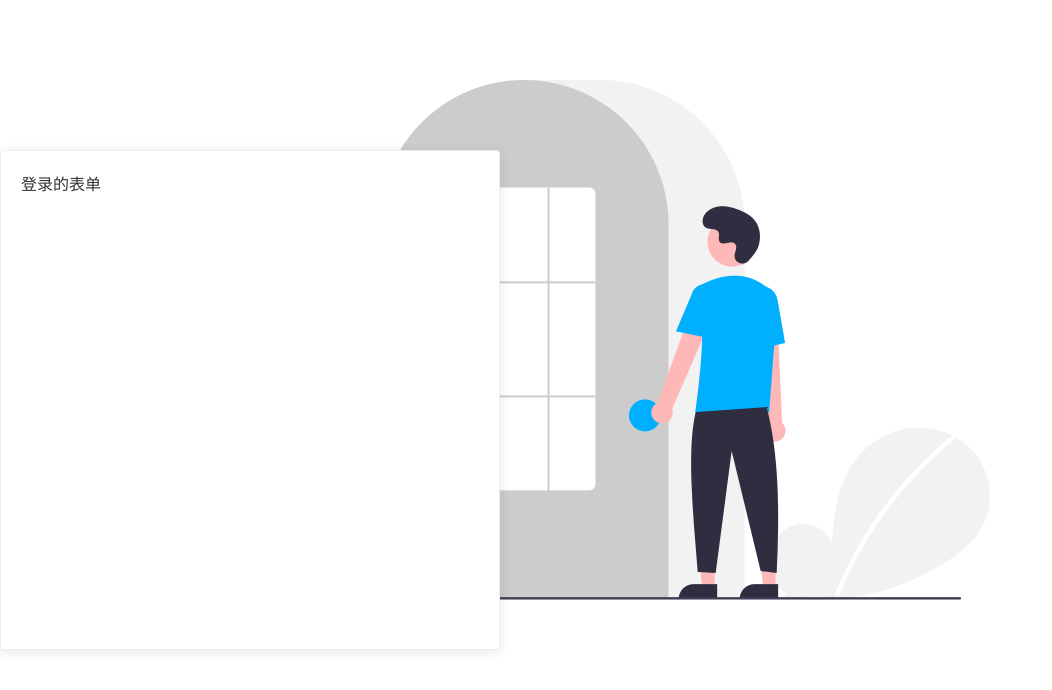
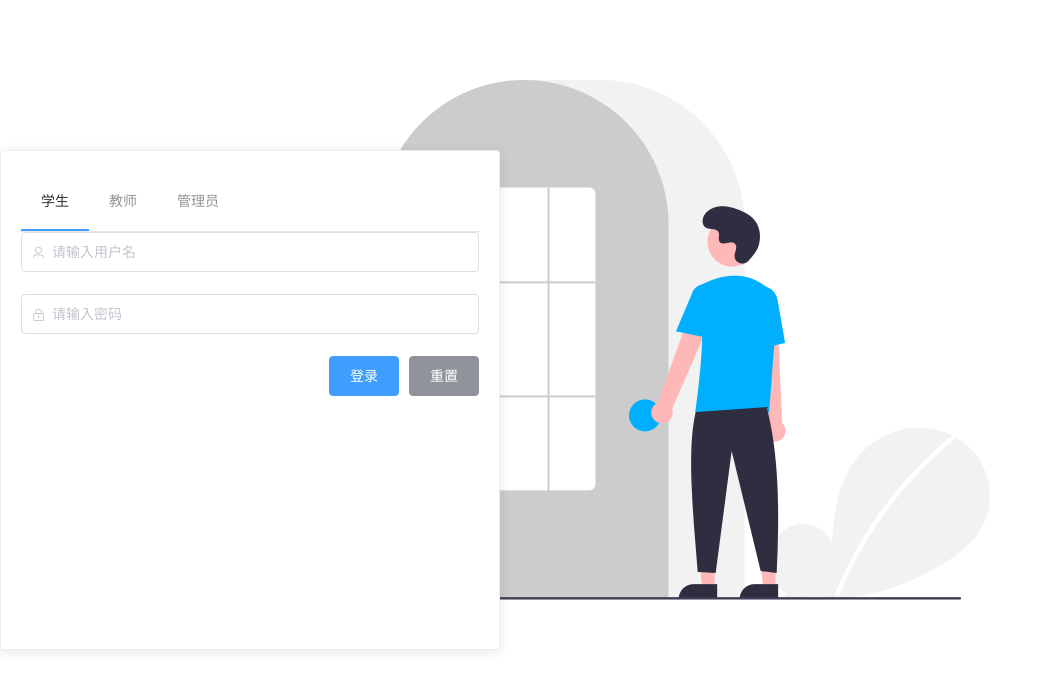
Before and after one commit to yellowsae/course-web, a Vue app: page /login in a window 1280 px wide. Shown: the top 690 px of the page, without its empty margins (0-1052 px from the left). Built offline with nearby package versions, Linux system fonts and the light colour scheme.

Commit message:
chore: 实现基本登录功能

```diff
--- a/src/api/index.js
+++ b/src/api/index.js
@@ -2,6 +2,8 @@
 
 import axios from 'axios' // 引入axios
 import qs from 'qs' // 引入qs，用来序列化post类型的数据，否则后端无法接收到数据
+import NProgress from 'nprogress'
+import 'nprogress/nprogress.css'
 // 设置post请求头
 axios.defaults.headers.post['Content-Type'] = 'application/x-www-form-urlencoded;charset=UTF-8'
 axios.defaults.withCredentials = false// 在跨域请求时，不会携带用户凭证；返回的 response 里也会忽略 cookie
@@ -26,30 +28,27 @@ if (process.env.NODE_ENV === 'production')
 // 请求发起前拦截
 instanceA.interceptors.request.use((config) => {
   // 这里可以对接口请求头进行操作 如：config.headers['X-Token'] = token
-
-  // console.log('请求拦截instanceA', config)
+  NProgress.start()
   return config
 }, (error) => {
-  // Do something with request error
   return Promise.reject(error)
 })
 instanceB.interceptors.request.use((config) => {
-  // console.log('请求拦截instanceB', config)
+  NProgress.start()
   return config
 }, (error) => {
-  // Do something with request error
   return Promise.reject(error)
 })
 
 // 响应拦截（请求返回后拦截）
 instanceA.interceptors.response.use((response) => {
-  // console.log('响应拦截instanceA', response)
+  NProgress.done()
   return response
 }, (error) => {
   return Promise.reject(error)
 })
 instanceB.interceptors.response.use((response) => {
-  // console.log('响应拦截instanceB', response)
+  NProgress.done()
   return response
 }, (error) => {
   return Promise.reject(error)
--- a/src/mock/mock.js
+++ b/src/mock/mock.js
@@ -93,7 +93,7 @@ Mock.mock('/api/subjectInfo', (_req, _res) => {
       subject: '基于舆论分析的信息安全系统', // 题目
       subjectType: '实验研究', // 题目类型
       subjectFrom: '教师自选题', // 题目来源
-      mentor: '于子涵 (11111)', // 教师编号
+      mentor: '张三 (11111)', // 教师编号
       subjectState: '确认通过', // 是否确认通过
       reportTime: '2020-12-12 19:16:10', // 申报时间
       operate: '题目详情', // 操作
@@ -103,7 +103,7 @@ Mock.mock('/api/subjectInfo', (_req, _res) => {
       subject: '基于舆论分析的信息安全系统',
       subjectType: '软件开发',
       subjectFrom: '教师自选题',
-      mentor: '于子涵',
+      mentor: '张三',
       reportTime: '2020-12-12 19:16:10', // 申报时间
       subjectState: '不通过',
       profession: '设计系', // 所属院系
@@ -114,7 +114,7 @@ Mock.mock('/api/subjectInfo', (_req, _res) => {
       subjectType: '工程设计',
       subjectFrom: '教师自选题',
       reportTime: '2020-12-12 19:16:10', // 申报时间
-      mentor: '于子涵 (11111)',
+      mentor: '李四 (2222)',
       subjectState: '确认通过',
       profession: '电子信息工程系', // 所属院系
       operate: '题目详情',
@@ -124,3 +124,24 @@ Mock.mock('/api/subjectInfo', (_req, _res) => {
     tableData,
   }
 })
+
+// 模拟登录
+Mock.mock('/api/login', (_req, _res) => {
+  const data = {
+    token: 'user-student-token',
+    id: 300,
+    studentId: 1951400299,
+    username: '张三',
+    profession: '网络工程',
+    grade: '2019',
+    email: 'test@test.test',
+  }
+  const meta = {
+    msg: '登录成功',
+    status: 200,
+  }
+  return {
+    data,
+    meta,
+  }
+})
--- a/src/router/index.js
+++ b/src/router/index.js
@@ -55,4 +55,23 @@ const router = new VueRouter({
   ],
 })
 
+// 配置路由守卫
+router.beforeEach((to, from, next) => {
+  // to 将要访问那个路径
+  // from 代表从那个路径跳转而来
+  // next() 是一个函数， 表示放行  ，  next('/login') 强制跳转
+
+  // 判断/login表示可以放行
+  if (to.path === '/login')
+    return next()
+  // 获取 token
+  const tokenStr = window.sessionStorage.getItem('token')
+  // 判断是否具有 token , 如果没有token, 或者token为空， 则强制条状 /login
+  if (!tokenStr)
+    return next('/login')
+
+  // 其他情况， 放行
+  next()
+})
+
 export default router
--- a/src/views/login/index.vue
+++ b/src/views/login/index.vue
@@ -1,19 +1,122 @@
 <script>
 export default {
   name: 'Login',
+  data() {
+    return {
+      activeIndex: '1',
+      activeIndex2: '1',
+      // 这是登录表单的数据绑定对象
+      LoginForm: {
+        username: '',
+        password: '',
+      },
+      // LoginFormRules 表单数据的验证对象
+      LoginFormRules: {
+        // 验证用户名是否合法
+        username: [
+          { required: true, message: '请输入用户名', trigger: 'blur' },
+          { min: 3, max: 10, message: '长度在 3 到 10 个字符', trigger: 'blur' },
+        ],
+        // 验证密码是否合法
+        password: [
+          { required: true, message: '请输入用户密码', trigger: 'blur' },
+          { min: 6, max: 16, message: '长度在 6 到 16 个字符', trigger: 'blur' },
+        ],
+      },
+    }
+  },
+  methods: {
+    // 点击重置按钮， 重置登录表单
+    resetLoginForm() {
+      this.$refs.LoginFormRef.resetFields()
+    },
+
+    // 登录前的预验证
+    login() {
+      // 发送登录请求
+      this.$refs.LoginFormRef.validate(async (valid) => {
+        if (!(valid))
+          return
+        const { data: result } = await this.$api.post('/api/login', this.LoginForm)
+        if (result.meta.status !== 200)
+          return this.$message.error('登录失败')
+        if (result.meta.status === 200) {
+          this.$message.success('登录成功')
+          //  token , 保存到客户端的 sessionStorage 中
+          window.sessionStorage.setItem('token', result.data.token)
+          this.$router.push('/welcome')
+        }
+      })
+    },
+
+    // 角色切换
+    handleSelect(key, keyPath) {
+      // eslint-disable-next-line no-console
+      console.log(key, keyPath)
+    },
+  },
 }
 </script>
 
 <template>
   <div class="login-content">
     <el-card class="card">
-      <div class="login-from">
-        登录的表单
-      </div>
+      <!-- 登录的表单 -->
+      <el-form
+        ref="LoginFormRef"
+        label-width="0px"
+        class="login_form"
+        :model="LoginForm"
+        :rules="LoginFormRules"
+      >
+        <!-- 角色菜单 -->
+        <el-menu :default-active="activeIndex" class="el-menu-demo" mode="horizontal" @select="handleSelect">
+          <el-menu-item index="1">
+            学生
+          </el-menu-item>
+          <el-menu-item index="2">
+            教师
+          </el-menu-item>
+          <el-menu-item index="3">
+            管理员
+          </el-menu-item>
+        </el-menu>
+        <!-- 用户名 -->
+        <el-form-item
+          prop="username"
+        >
+          <el-input
+            v-model="LoginForm.username"
+            placeholder="请输入用户名"
+            type="text"
+            prefix-icon="el-icon-user"
+          />
+        </el-form-item>
+        <!-- 密码 -->
+        <el-form-item
+          prop="password"
+        >
+          <el-input
+            v-model="LoginForm.password"
+            placeholder="请输入密码"
+            type="password"
+            prefix-icon="el-icon-lock"
+          />
+        </el-form-item>
+        <!-- 登录和重置按钮 -->
+        <el-form-item class="btns">
+          <el-button type="primary" @click="login">
+            登录
+          </el-button>
+          <el-button type="info" @click="resetLoginForm">
+            重置
+          </el-button>
+        </el-form-item>
+      </el-form>
     </el-card>
   </div>
 </template>
 
-<style scoped>
+<style scoped lang="scss">
 @import "./login.scss";
 </style>
--- a/src/views/login/login.scss
+++ b/src/views/login/login.scss
@@ -5,7 +5,6 @@
   align-items: center;
   background-image: url(../../assets/images/login.png);
   background-repeat: no-repeat;
-}
 
   .el-card {
     background-color: #fff;
@@ -14,3 +13,10 @@
     height: 500px;
     margin-right: 10px;
     }
+
+  .btns {
+    display: flex;
+    justify-content: flex-end;
+  }
+
+}
```
Lines whose indentation alone changed are shown as unchanged.
